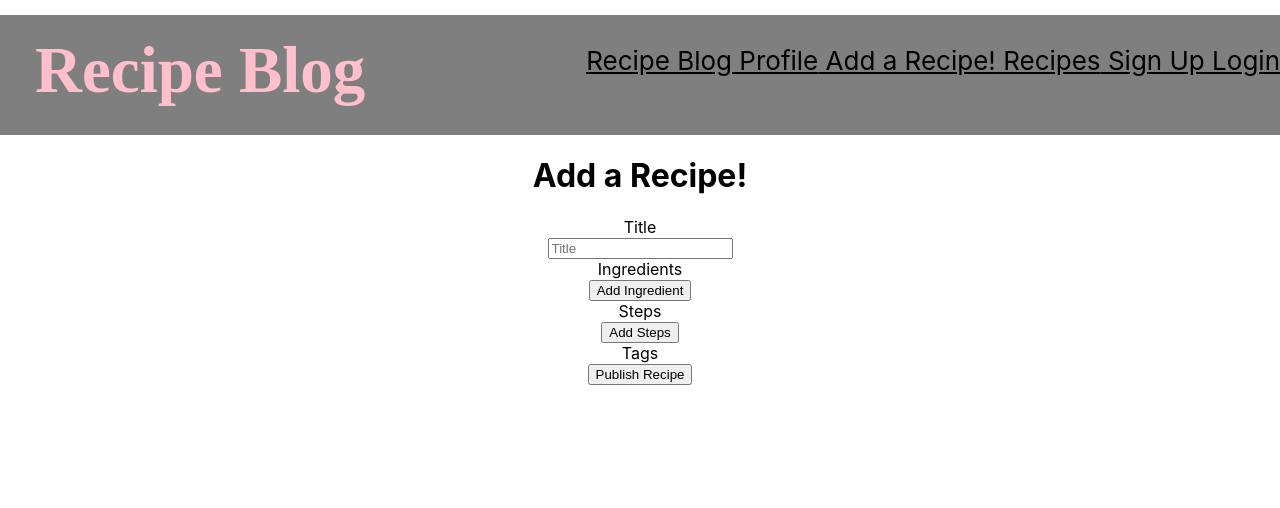
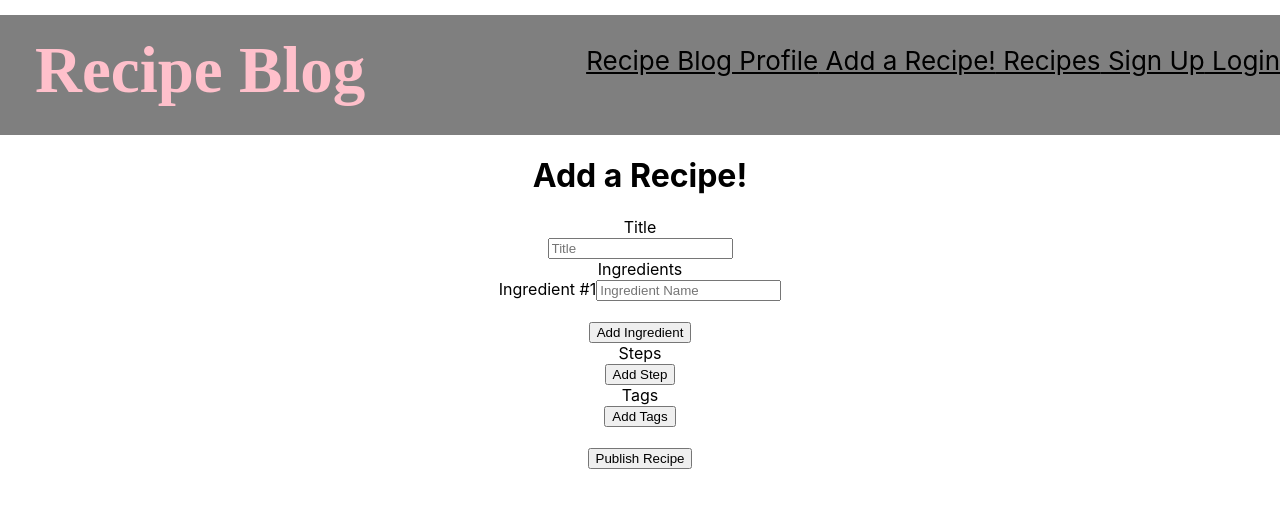
Before and after one commit to kailanak1/recipe-blog-frontend, a React (Create React App) app: page /add-recipe in a window 1280 px wide. Shown: the top 508 px of the page. Built offline with nearby package versions, Linux system fonts and the light colour scheme.

Commit message:
can add ingredient name

```diff
--- a/src/components/AddRecipeForm.js
+++ b/src/components/AddRecipeForm.js
@@ -2,17 +2,22 @@ import React from 'react'
 //need to send add recipe down from app, api call to backend
 
 class AddRecipeForm extends React.Component{
-    state = {
-        title:"",
-        ingredients: [],
-        steps: [],
-        tags: []
-    }
 
-    addIngredient(e){
+            state = {
+                title:"",
+                ingredients: [
+                    {name:"", amount:""}
+                ],
+                steps: [],
+                tags: []
+            }
+
+
+    addIngredient = (e) => {
         e.preventDefault()
-        this.setState({ingredients: [...this.state.ingredients, ""]
-        })
+        this.setState((prevState=> ({
+            ingredients: [...prevState.ingredients, {name:"", amount:""}],
+        })))
     }
 
     addSteps(e){
@@ -26,34 +31,60 @@ class AddRecipeForm extends React.Component{
     //     this.setState({ingredients: this.state.ingredients})
     // }
 
-    handleChange = (e, index) => {
-        this.setState({
-            [e.target.name]: e.target.value
+    handleChange = (e) => {
+        if (["name", "amount"].includes(e.target.className)){
+            let ingredients = [...this.state.ingredients]
+            ingredients[e.target.dataset.id][e.target.className] = e.target.value
+            this.setState({[e.target.name]: e.target.value})
+        } else {
+            this.setState({ [e.target.name]: e.target.value})
+        }
+    }
 
-        })
-    }
+
+    // handleIngredientChange = (event, index) => {
+    //     const newState = {...this.state.ingredients, [event.target.name]: event.target.value}
+    //     this.setState({
+    //         ...this.state,
+    //         ingredients: newState
+    //     })
+    // }
+
+
 
 
 
 
     render(){
       console.log(this.state)
+      let {title, ingredients, steps, tags} = this.state
+
         return (
             <div>
             <h1>Add a Recipe!</h1>
-            <form id="recipe-form">
+            <form id="recipe-form" onChange={this.handleChange}>
                  <label>Title</label>
                  <br></br>
-                 <input placeholder="Title"></input>
+                 <input placeholder="Title" onChange={ e => this.handleChange(e)} name="title" value={title}></input>
                  <br></br>
                 <label>Ingredients</label>
                 {
                     this.state.ingredients.map((ingredient, index) => {
+                        let ingredientId = `ingredient-${index}`, amountId= `amount-${index}`
                         return(
                             <div key={index}>
-                                <input placeholder="Ingredient Name" onChange={(e, index) => this.handleChange(e)} name="ingredient name"/>
+                                <label htmlFor={ingredientId}>{`Ingredient #${index + 1}`}</label>
+                                <input placeholder="Ingredient Name"
+                                type="text"
+                                name={ingredientId}
+                                data-id={index}
+                                id={ingredientId}
+                                value={ingredients[index].name}
+                                className="name"
+                                onChange={(e)=>this.handleChange}
+                            />
 
-                                {/* <input placeholder="Ingredient Amount" onChange={(e, index) => this.handleChange(e)} value={this.state.ingredient.amount}/> */}
+                                {/* <input placeholder="Ingredient Amount" onIngrChange={(e, index) => this.handleChange(e)} value={this.state.ingredients.amount}/> */}
 
                                 {/* <button onClick={(e)=> this.removeIngredient(e)}>Remove</button> */}
 
@@ -66,13 +97,25 @@ class AddRecipeForm extends React.Component{
                 <br></br>
 
                 <label>Steps</label>
+                {
+                    this.state.steps.map((step, index) => {
+                        return(
+                            <div key={index}>
+                                <textarea placeholder="Step" onChange={(e, index) => this.handleChange(e, index)} name="steps" />
+
+                            </div>
+                        )
+                    })
+                }
                 <br></br>
-                <button onClick={(e)=> this.addSteps(e)}>Add Steps</button>
+                <button onClick={(e)=> this.addSteps(e)}>Add Step</button>
                 <br></br>
 
                 <label>Tags</label>
                 <br></br>
-
+                <button onClick={(e)=> this.addTag(e)}>Add Tags</button>
+                <br></br>
+                <br></br>
                 <button>Publish Recipe</button>
             </form>
             </div>
--- a/src/services/api.js
+++ b/src/services/api.js
@@ -44,6 +44,8 @@ const login = data => {
         })
     }
 
+
+
   export const api = {
       auth: {
           login,
```
